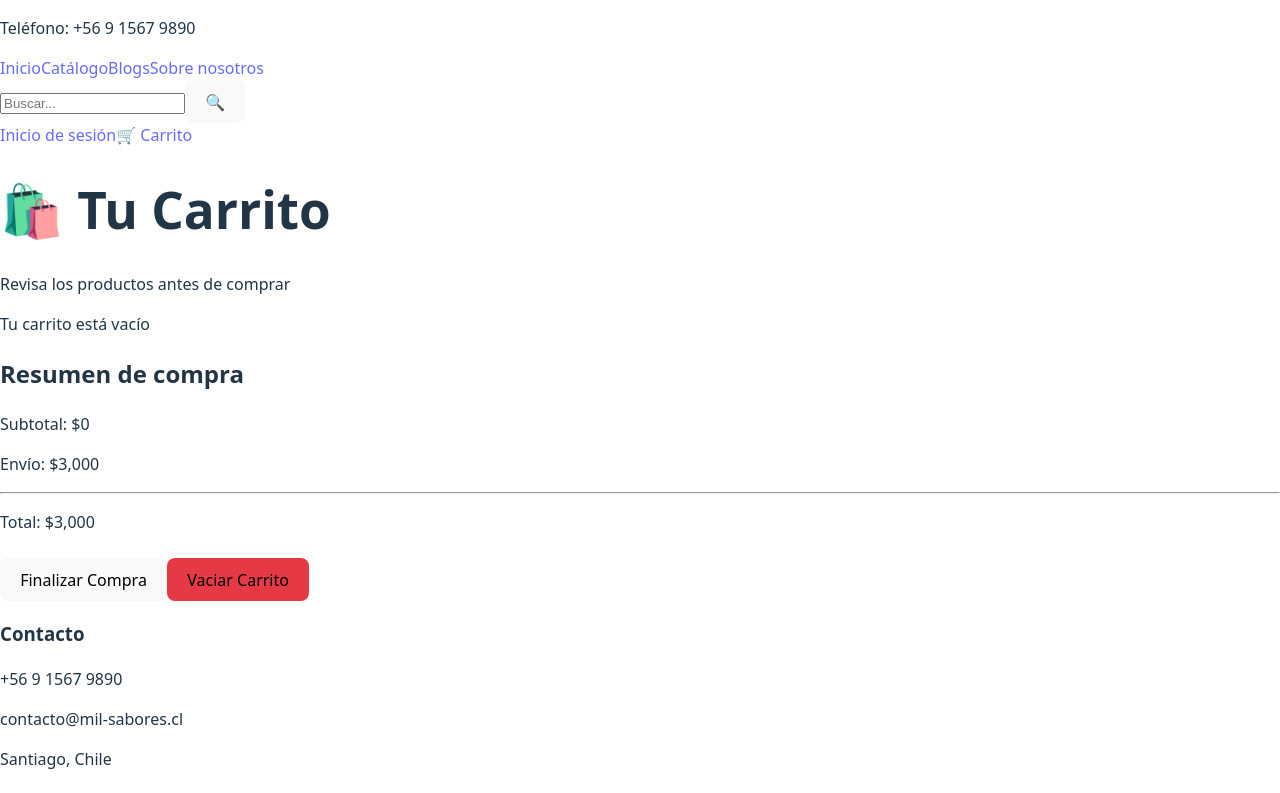
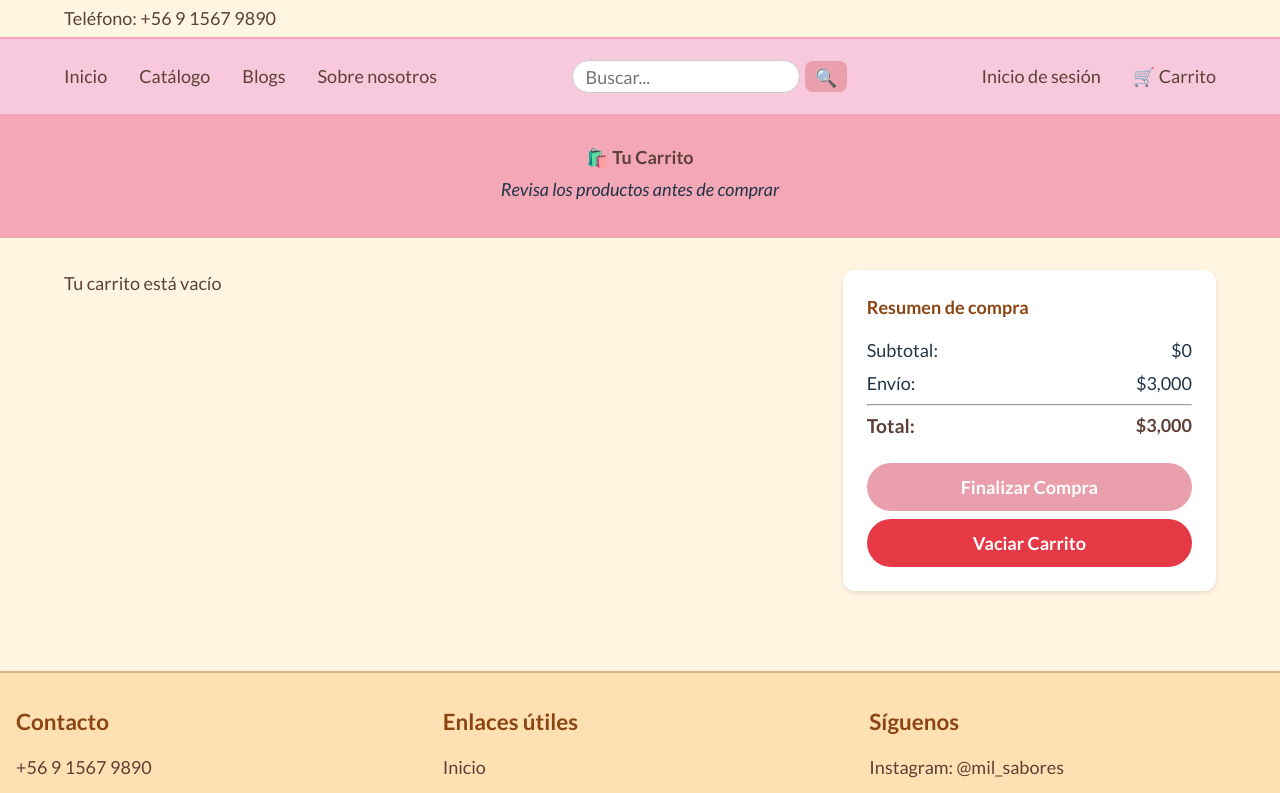
Before and after one commit to browatalafac/Fullstack-react, a React (Vite) app: page /cart in a window 1280 px wide. Shown: the top 793 px of the page. Built offline with nearby package versions, Linux system fonts and the light colour scheme.

Commit message:
se solucionó problema en FirstLogin y error en css de cart

```diff
--- a/src/components/organisms/Car/Car.css
+++ b/src/components/organisms/Car/Car.css
@@ -6,6 +6,84 @@
   font-family: "Lato", sans-serif;
   font-size: large;
   box-sizing: border-box;
+}
+
+.car-root {
+  background-color: #FFF5E1;
+  min-height: 100vh;
+  display: flex;
+  flex-direction: column;
+}
+
+.car-root #top-bar {
+  background-color: #FFF5E1;
+  color: #5D4037;
+  display: flex;
+  justify-content: space-between;
+  align-items: center;
+  padding: 0.3rem 5vw;
+  font-size: 1rem;
+}
+
+.car-root #top-bar .social-icons a {
+  color: #5D4037;
+  margin-left: 1rem;
+  font-size: 1.1rem;
+  transition: color 0.3s;
+}
+
+.car-root #top-bar .social-icons a:hover {
+  color: #BF360C;
+}
+
+.car-root #first {
+  display: flex;
+  justify-content: space-between;
+  align-items: center;
+  padding: 1.3rem 5vw;
+  background-color: #f8c8dc;
+  height: auto;
+  border-top: 2px solid #f4a8b7;
+  border-bottom: 2px solid #f4a8b7;
+}
+
+.car-root .nav-left,
+.car-root .nav-right {
+  display: flex;
+  gap: 2rem;
+  align-items: center;
+}
+
+.car-root a {
+  text-decoration: none;
+  color: #5D4037;
+  transition: 0.3s;
+}
+
+.car-root a:hover {
+  color: #8B4513;
+}
+
+.car-root #search-bar input {
+  padding: 0.3rem 0.8rem;
+  border-radius: 20px;
+  border: 1px solid #ccc;
+}
+
+.car-root #search-bar button {
+  margin-left: 0.3rem;
+  padding: 0.3rem 0.6rem;
+  border-radius: 8px;
+  border: none;
+  background-color: #e99fac;
+  color: white;
+  cursor: pointer;
+  transition: 0.3s ease, transform 0.2s;
+}
+
+.car-root #search-bar button:hover {
+  background: #c4806b;
+  transform: scale(1.05);
 }
 
 .car-root .cart-header {
@@ -37,6 +115,7 @@
   display: flex;
   flex-direction: column;
   gap: 1rem;
+  color: #5D4037;
 }
 
 /* Item carrito */
--- a/src/components/organisms/Login/FirstLogin.jsx
+++ b/src/components/organisms/Login/FirstLogin.jsx
@@ -4,8 +4,8 @@ export default function FirstLogin() {
   return (
     <section id="first">
         <nav>
-            <a href="index.html">Inicio</a>
-            <a href="about.html">Sobre nosotros</a>
+            <a href="/">Inicio</a>
+            <a href="/About">Sobre nosotros</a>
             <a href="#">Nuestras redes sociales</a>
         </nav>
     </section>
--- a/src/components/organisms/TopBar.jsx
+++ b/src/components/organisms/TopBar.jsx
@@ -4,9 +4,9 @@ export default function TopBar() {
   return (
     <div id="top-bar">
     <p>Teléfono: +56 9 1567 9890</p>
-        <div class="social-icons">
-            <a href="#"><i class="fab fa-instagram"></i></a>
-            <a href="#"><i class="fab fa-facebook"></i></a>
+        <div className="social-icons">
+            <a href="#"><i className="fab fa-instagram"></i></a>
+            <a href="#"><i className="fab fa-facebook"></i></a>
         </div>
     </div>
   )
--- a/src/components/pages/Cart.jsx
+++ b/src/components/pages/Cart.jsx
@@ -33,6 +33,7 @@ export default function Cart() {
 
   return (
     <>
+      <div className="car-root">
         <TopBar/>
         <First/>
         <CartHeader />
@@ -58,7 +59,8 @@ export default function Cart() {
             onClearCart={handleClearCart}
           />
         </main>
-      <Footer/>
+        <Footer />
+      </div>
     </>
   );
 }
```
Lines whose indentation alone changed are shown as unchanged.
